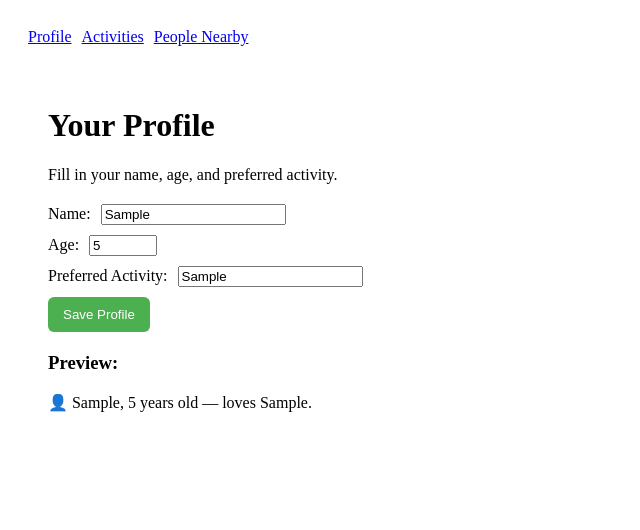
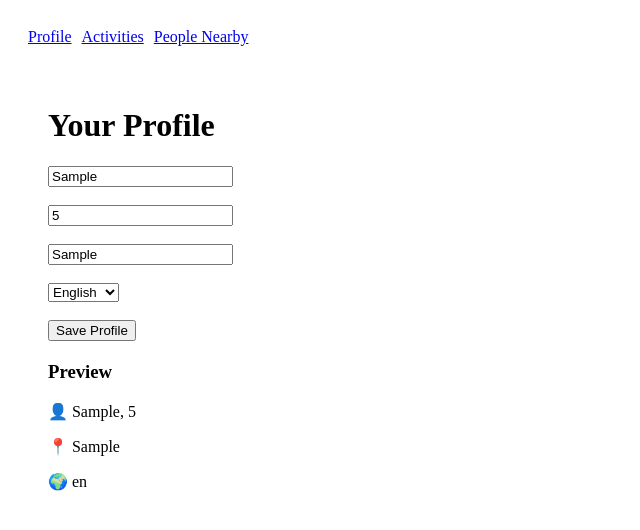
Before and after one commit to Natalya312/offline-app, a React (Vite) app: page / in a window 1280 px wide. Both pictures are taken after typing "Sample", "5", "Sample" into the empty fields and a click on the button "Save Profile". Shown: the top 530 px of the page, without its empty margins (0-640 px from the left). Built offline with nearby package versions, Linux system fonts and the light colour scheme.

Commit message:
Profile.jsx

```diff
--- a/src/pages/Profile.jsx
+++ b/src/pages/Profile.jsx
@@ -1,92 +1,93 @@
-import React, { useState } from "react";
+import React, { useState, useEffect } from "react";
 
 export default function Profile() {
   const [profile, setProfile] = useState({
     name: "",
     age: "",
-    activity: "",
+    city: "",
+    language: "en",
   });
+
+  useEffect(() => {
+    const savedProfile = localStorage.getItem("profile");
+
+    if (savedProfile) {
+      setProfile(JSON.parse(savedProfile));
+    }
+  }, []);
 
   const handleChange = (e) => {
     const { name, value } = e.target;
-    setProfile((prev) => ({ ...prev, [name]: value }));
+
+    setProfile((prev) => ({
+      ...prev,
+      [name]: value,
+    }));
   };
 
   const handleSubmit = (e) => {
     e.preventDefault();
-    console.log("Profile saved:", profile);
-    alert("Profile saved successfully!");
+
+    localStorage.setItem("profile", JSON.stringify(profile));
+    alert("Profile saved!");
   };
 
   return (
     <div style={{ padding: "20px" }}>
       <h1>Your Profile</h1>
-      <p>Fill in your name, age, and preferred activity.</p>
 
-      <form onSubmit={handleSubmit} style={{ marginTop: "20px" }}>
-        <div style={{ marginBottom: "10px" }}>
-          <label>
-            Name:
+      <form onSubmit={handleSubmit}>
         <input
-              type="text"
           name="name"
+          placeholder="Name"
           value={profile.name}
           onChange={handleChange}
-              style={{ marginLeft: "10px" }}
           required
         />
-          </label>
-        </div>
 
-        <div style={{ marginBottom: "10px" }}>
-          <label>
-            Age:
+        <br /><br />
+
         <input
+          name="age"
           type="number"
-              name="age"
+          placeholder="Age"
           value={profile.age}
           onChange={handleChange}
-              style={{ marginLeft: "10px", width: "60px" }}
           required
         />
-          </label>
-        </div>
 
-        <div style={{ marginBottom: "10px" }}>
-          <label>
-            Preferred Activity:
+        <br /><br />
+
         <input
-              type="text"
-              name="activity"
-              value={profile.activity}
+          name="city"
+          placeholder="City"
+          value={profile.city}
           onChange={handleChange}
-              style={{ marginLeft: "10px" }}
           required
         />
-          </label>
-        </div>
 
-        <button
-          type="submit"
-          style={{
-            backgroundColor: "#4CAF50",
-            color: "white",
-            border: "none",
-            padding: "10px 15px",
-            borderRadius: "6px",
-            cursor: "pointer",
-          }}
+        <br /><br />
+
+        <select
+          name="language"
+          value={profile.language}
+          onChange={handleChange}
         >
-          Save Profile
-        </button>
+          <option value="en">English</option>
+          <option value="de">Deutsch</option>
+        </select>
+
+        <br /><br />
+
+        <button type="submit">Save Profile</button>
       </form>
 
       {profile.name && (
         <div style={{ marginTop: "20px" }}>
-          <h3>Preview:</h3>
-          <p>
-            👤 {profile.name}, {profile.age} years old — loves {profile.activity}.
-          </p>
+          <h3>Preview</h3>
+          <p>👤 {profile.name}, {profile.age}</p>
+          <p>📍 {profile.city}</p>
+          <p>🌍 {profile.language}</p>
         </div>
       )}
     </div>
```
Lines whose indentation alone changed are shown as unchanged.
